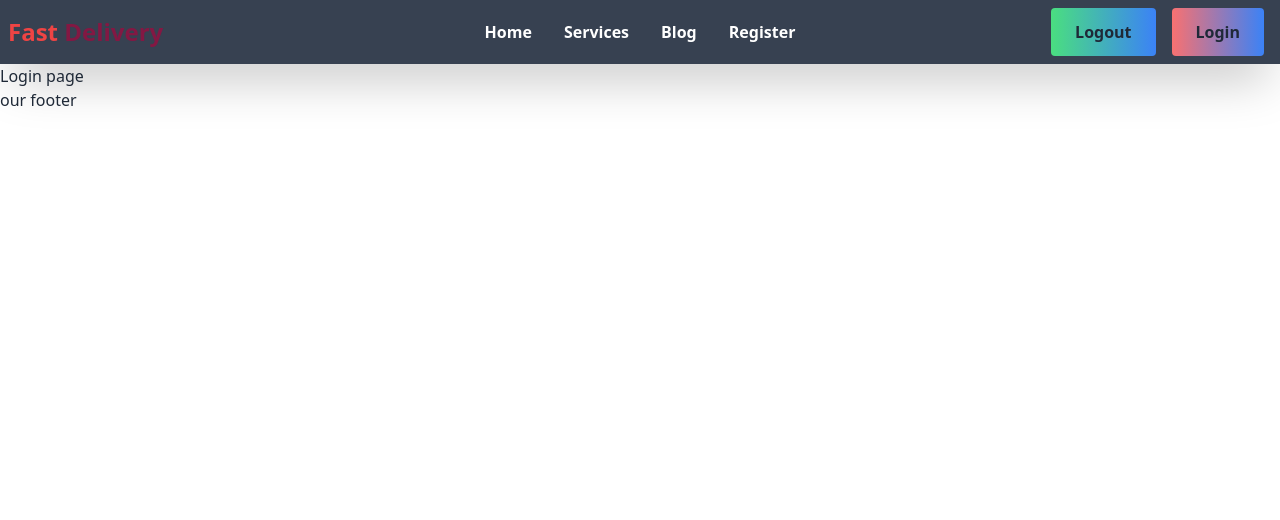
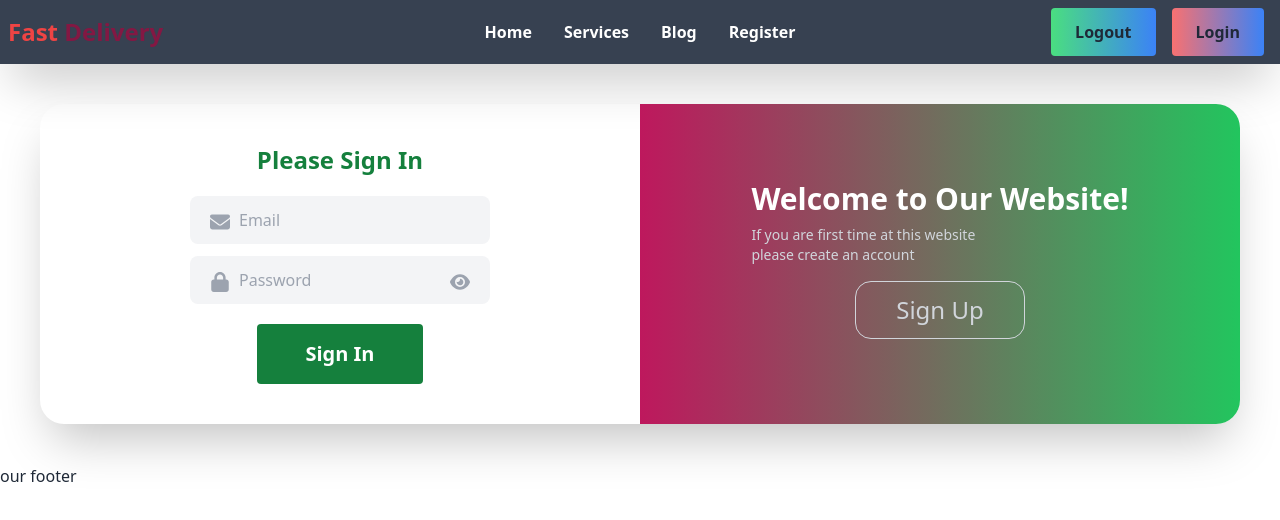
Before and after one commit to mdsultanmahmud/food-delivery, a React (Vite) app: page /login in a window 1280 px wide. Shown: the top 520 px of the page. Built offline with nearby package versions, Linux system fonts and the light colour scheme.

Commit message:
login page design completed

```diff
--- a/src/pages/Login/Login.jsx
+++ b/src/pages/Login/Login.jsx
@@ -1,9 +1,42 @@
-import React from 'react';
+import React, { useState } from 'react';
+import { FontAwesomeIcon } from '@fortawesome/react-fontawesome'
+import { faEnvelope, faLock, faEyeSlash, faEye } from '@fortawesome/free-solid-svg-icons'
+import { Link } from 'react-router-dom';
+const Login = () => {
+    const [status, setStatus] = useState(false)
+    return (
+        <div className='grid grid-cols-1 md:grid-cols-2 m-10 shadow-2xl rounded-3xl '>
 
-const Login = () => {
-    return (
-        <div>
-            <h3>Login page</h3>
+            <div className='p-5 grid place-items-center'>
+                <div>
+                    <h2 className='text-center my-5 text-green-700 font-bold text-2xl'>Please Sign In</h2>
+                    <form className='w-[250px] md:w-[300px]'>
+                        <div className="form-control relative mb-3">
+                            <FontAwesomeIcon className='absolute top-1/3 left-2 w-5 h-5 text-gray-400 ml-3' icon={faEnvelope}></FontAwesomeIcon>
+                            <input required type="email" placeholder="Email" className="input bg-gray-100  w-full max-w-xs pl-12" />
+                        </div>
+                        <div className="form-control relative mb-3">
+                            <FontAwesomeIcon className='absolute top-1/3 left-2 w-5 h-5 text-gray-400 ml-3' icon={faLock}></FontAwesomeIcon>
+                            <input required type={status ? 'text' : 'password'} placeholder="Password" className="input bg-gray-100  w-full max-w-xs pl-12" />
+                            {
+                                status ?
+                                    <FontAwesomeIcon onClick={() => setStatus(!status)} className='absolute top-1/3 right-5 w-5 h-5 text-gray-400 ml-3 cursor-pointer' icon={faEyeSlash}></FontAwesomeIcon>
+                                    :
+                                    <FontAwesomeIcon onClick={() => setStatus(!status)} className='absolute top-1/3 right-5 w-5 h-5 text-gray-400 ml-3 cursor-pointer' icon={faEye}></FontAwesomeIcon>
+                            }
+
+                        </div>
+                        <button className='block mx-auto my-5 px-12 py-4 rounded bg-green-700 hover:bg-black hover:text-green-700 cursor-pointer font-bold text-xl text-white'>Sign In</button>
+                    </form>
+                </div>
+            </div>
+            <div className='p-5 bg-gradient-to-r from-pink-700 to-green-500 rounded-b-3xl md:rounded-r-3xl md:rounded-bl-none grid place-items-center'>
+                <div>
+                    <h2 className='text-3xl my-2 text-white font-bold '>Welcome to Our Website!</h2>
+                    <p className='text-sm text-gray-300 my-2'>If you are first time at this website<br /> please create an account</p>
+                    <Link to='/register'><button className='block mx-auto text-2xl my-4 py-3 px-10 rounded-2xl text-gray-300 border border-gray-300'>Sign Up</button></Link>
+                </div>
+            </div>
         </div>
     );
 };
--- a/src/pages/Register/Register.jsx
+++ b/src/pages/Register/Register.jsx
@@ -1,5 +1,6 @@
 import React, { useState } from 'react';
 import { FontAwesomeIcon } from '@fortawesome/react-fontawesome'
+import { Link } from 'react-router-dom';
 import { faEnvelope, faLock, faUser, faImage, faEyeSlash, faEye } from '@fortawesome/free-solid-svg-icons'
 const Register = () => {
     const [status, setStatus] = useState(false)
@@ -10,13 +11,13 @@ const Register = () => {
                 <div>
                     <h2 className='text-3xl my-2 text-white font-bold '>Welcome Back!</h2>
                     <p className='text-sm text-gray-300 my-2'>To keep connected with us please login <br /> with your personal info</p>
-                    <button className='block mx-auto text-2xl my-4 py-3 px-10 rounded-2xl text-gray-300 border border-gray-300'>Sign In</button>
+                    <Link to='/login'><button className='block mx-auto text-2xl my-4 py-3 px-10 rounded-2xl text-gray-300 border border-gray-300'>Sign In</button></Link>
                 </div>
             </div>
             <div className='p-5 grid place-items-center'>
                 <div>
                     <h2 className='text-center my-5 text-green-700 font-bold text-2xl'>Create Account</h2>
-                    <form className='w-[300px]'>
+                    <form className='w-[250px] md:w-[300px]'>
                         <div className="form-control relative mb-3">
                             <FontAwesomeIcon className='absolute top-1/3 left-2 w-5 h-5 text-gray-400 ml-3' icon={faUser}></FontAwesomeIcon>
                             <input type="text" placeholder="Name" className="input bg-gray-100  w-full max-w-xs pl-12" />
```
